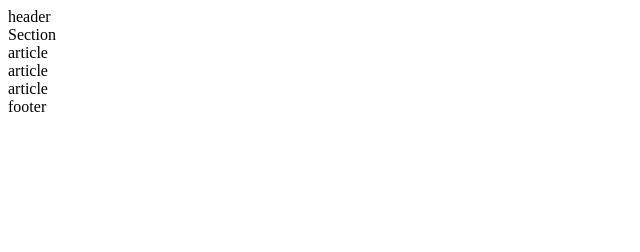
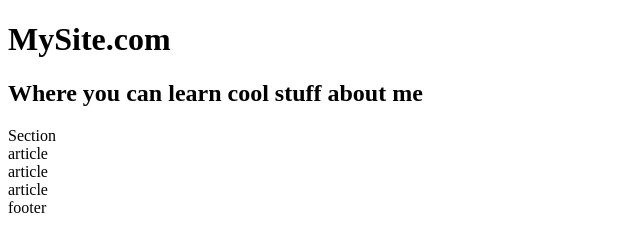
Before and after one commit to codeninja481/Web_Development_By_Doing_HTML_CSS_From_Scratch, a plain HTML site: page index.html in a window 1280 px wide. Shown: the whole page, without its empty margins (0-640 px from the left). Drawn offline with Linux system fonts and the light colour scheme.

Commit message:
Added more changes

```diff
--- a/index.html
+++ b/index.html
@@ -5,7 +5,10 @@
 </head>
 <body>
 
-<header>header</header>
+	<header>
+		<h1>MySite.com</h1>
+		<h2>Where you can learn cool stuff about me</h2>
+	</header>
 <section>Section</section>
 <article>article</article>
 <article>article</article>
```
